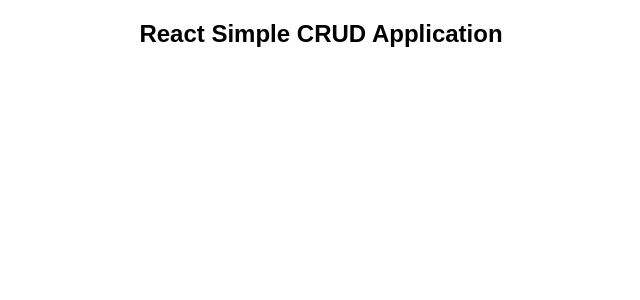
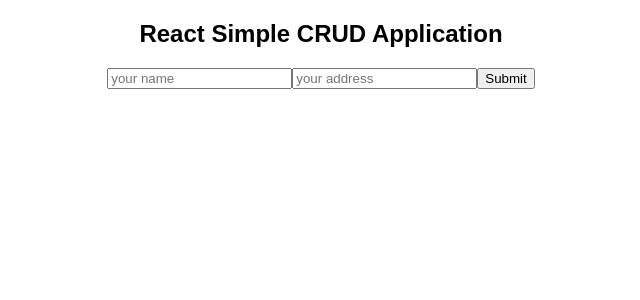
Before and after one commit to atssini23/ReactCRUDApp, a React (Create React App) app: page / in a window 1280 px wide. Shown: the top 300 px of the page, without its empty margins (319-959 px from the left). Built offline with nearby package versions, Linux system fonts and the light colour scheme.

Commit message:
add data component

```diff
--- a/src/App.js
+++ b/src/App.js
@@ -7,14 +7,72 @@ class App extends Component {
     this.state = {
       title: "React Simple CRUD Application",
       act: 0,
-      index: ""
+      index: "",
+      datas: []
     };
   }
+
+  componentDidMount() {
+    //this.refs.name.focus();
+  }
+
+  fSubmit = (e) => {
+    e.preventDefault();
+    console.log("try");
+
+    let datas = this.state.datas;
+    let name = this.refs.name.value;
+    let address = this.refs.address.value;
+
+    let data = {
+      name,
+      address
+    };
+    datas.push(data);
+
+    this.setState({
+      datas: datas
+    });
+
+    this.refs.myForm.reset();
+    this.refs.name.focus();
+  };
+
   render() {
+    let datas = this.state.datas;
     return (
       <div className="App">
         <h2>{this.state.title}</h2>
-        <form></form>
+        <form ref="myForm" className="myForm">
+          <input
+            type="text"
+            ref="name"
+            placeholder="your name"
+            className="formField"
+          />
+          <input
+            type="text"
+            ref="address"
+            placeholder="your address"
+            className="formField"
+          />
+          <button onClick={(e) => this.fSubmit(e)} className="myButton">
+            Submit
+          </button>
+        </form>
+        <pre>
+          {datas.map((data, i) => (
+            <li key={i} className="myList">
+              {i + 1}. {data.name}, {data.address}
+              <button onClick={(e) => this.fRemove(i)} className="myButton">
+                Remove
+              </button>
+              <button onClick={(e) => this.fEdit(i)} className="myButton">
+                Edit
+              </button>
+            </li>
+          ))}
+        </pre>
       </div>
     );
   }
```
